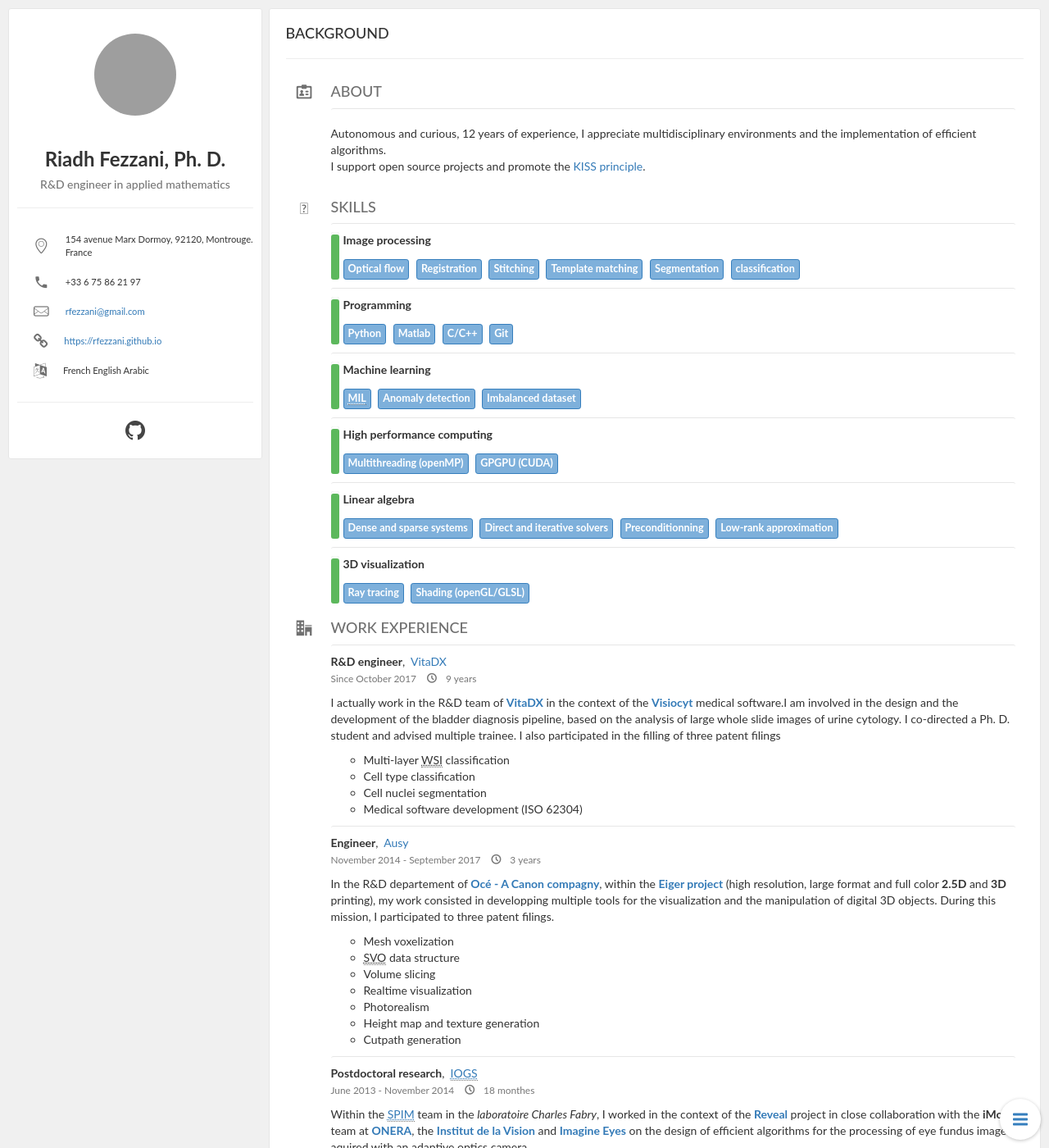
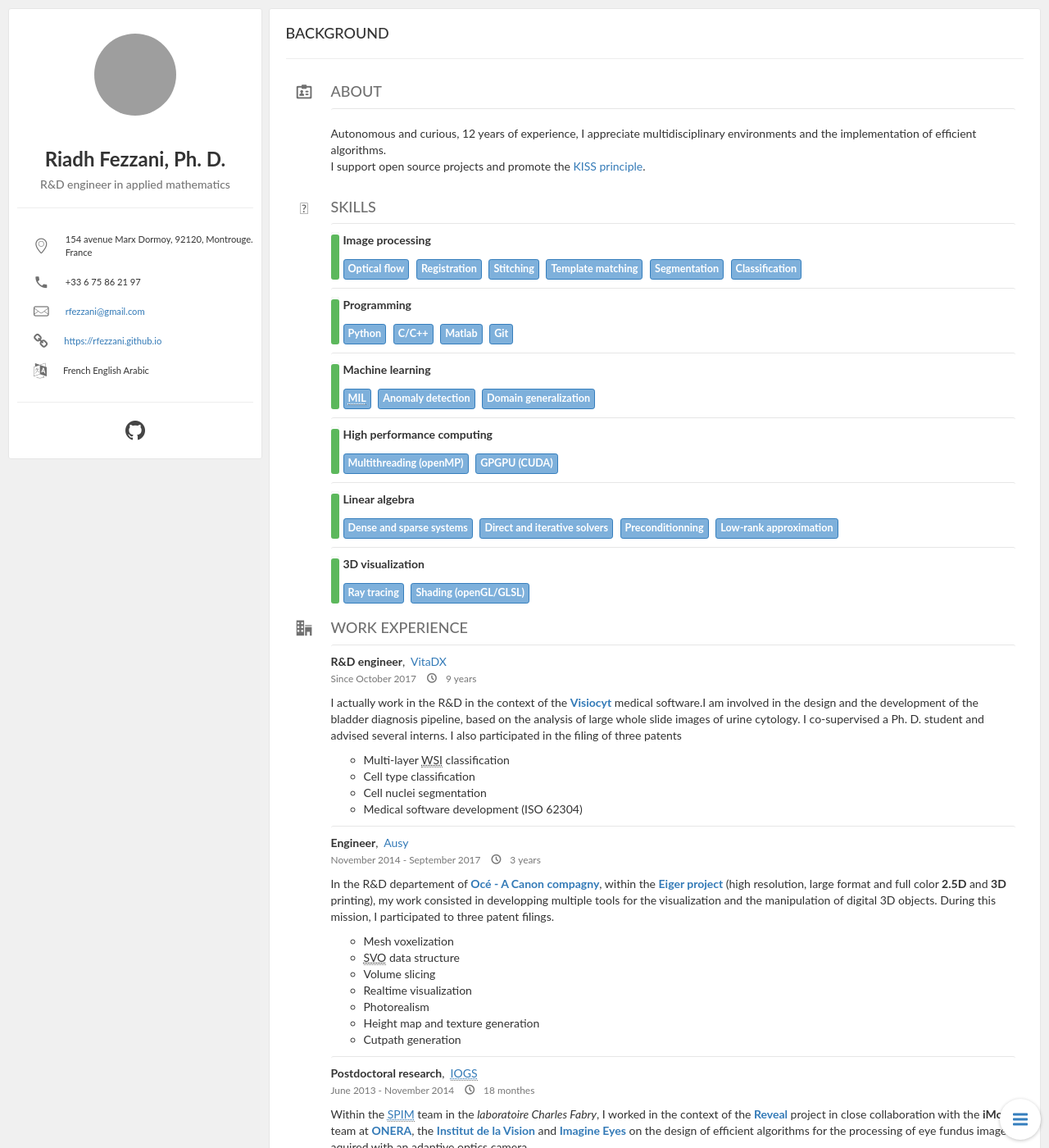
Before and after one commit to rfezzani/rfezzani.github.io, a Jekyll site: the page built from index.html, in a window 1280 px wide and 1400 px high. Shown: the whole window at 82% size. Built offline with Jekyll 4.4.1, drawn with Linux system fonts in a browser that asks for light colours; nearby versions of some CDN libraries; some of the changed text lies outside the part shown; grey boxes are pictures that could not be loaded.

Commit message:
Fix typo

```diff
--- a/_data/rfezzani_cv.json
+++ b/_data/rfezzani_cv.json
@@ -26,11 +26,11 @@
     {
       "company": "VitaDX",
       "position": "R&D engineer",
-      "website": "http://www.ausy.fr/fr",
+      "website": "https://vitadx.com/",
       "startDate": "2017-10-01",
       "endDate": null,
       "duration": "9 years",
-      "summary": "I actually work in the R&D team of [**VitaDX**](https://vitadx.com/) in the context of the [**Visiocyt**](https://patient.visiocyt.com/) medical software.I am involved in the design and the development of the bladder diagnosis pipeline, based on the analysis of large whole slide images of urine cytology. I co-directed a Ph. D. student and advised multiple trainee. I also participated in the filling of three patent filings",
+      "summary": "I actually work in the R&D in the context of the [**Visiocyt**](https://patient.visiocyt.com/) medical software.I am involved in the design and the development of the bladder diagnosis pipeline, based on the analysis of large whole slide images of urine cytology. I co-supervised a Ph. D. student and advised several interns. I also participated in the filing of three patents",
       "highlights": [
         "Multi-layer <abbr title=\"Whole Slide Images\">WSI</abbr> classification",
         "Cell type classification",
@@ -41,7 +41,7 @@
     {
       "company": "Ausy",
       "position": "Engineer",
-      "website": "http://www.ausy.fr/fr",
+      "website": null,
       "startDate": "2014-11-13",
       "endDate": "2017-09-30",
       "duration": "3 years",
@@ -111,13 +111,14 @@
   "volunteer": [
     {
       "organization": "Scikit Image, pyimof, scipy, keras, conda",
-      "position": "Open source software contribution",
+      "position": "Open source software contributions",
       "website": "https://github.com/rfezzani",
       "startDate": null,
       "endDate": null,
       "summary": null,
       "highlights": [
-        "Scikit-Image core team member from 2019 to 2022"
+        "[**Scikit-Image**](https://scikit-image.org/) core team member from 2019 to 2022",
+        "Main developer of the [**pyimof**](https://pyimof.readthedocs.io/en/latest/) python package"
       ]
     },
     {
@@ -259,7 +260,7 @@
         "Stitching",
         "Template matching",
         "Segmentation",
-        "classification"
+        "Classification"
       ]
     },
     {
@@ -267,8 +268,8 @@
       "level": "Master",
       "keywords": [
         "Python",
+        "C/C++",
         "Matlab",
-        "C/C++",
         "Git"
       ]
     },
@@ -278,7 +279,7 @@
       "keywords": [
         "<abbr title=\"Multiple Instance Learning\">MIL</abbr>",
         "Anomaly detection",
-        "Imbalanced dataset"
+        "Domain generalization"
       ]
     },
     {
```
